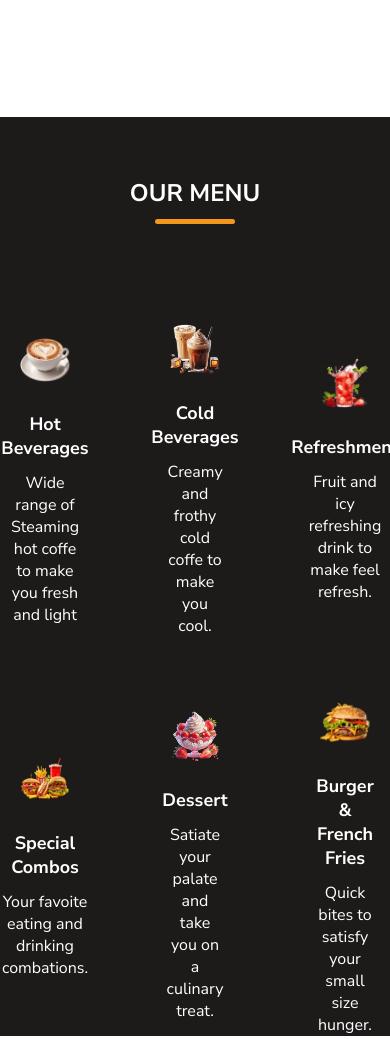
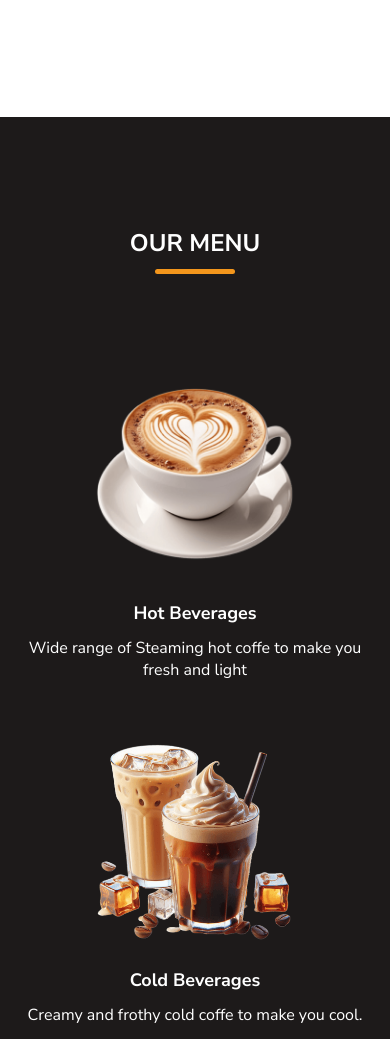
Before and after one commit to Endrit06/ProjektFrontend, a plain HTML site: page pages/HomePage/index.html in a window 390 px wide. Shown: the part 1690-2729 px from the top of the page. Drawn offline with Linux system fonts and the light colour scheme; a script that the page names is missing; a web font is replaced by a local one.

Commit message:
Completed Menu

```diff
--- a/pages/HomePage/style.css
+++ b/pages/HomePage/style.css
@@ -225,6 +225,7 @@ header .navbar {
 .menu-section{
     color: white;
     background: rgb(29, 26, 26);
+    padding: 50px 0 100px;
 }
 
 
@@ -402,6 +403,7 @@ header .navbar {
 }
 
 
+
 @media screen and (max-width: 360px) {
     .hero-section .hero-details .tittle {
         font-size: 1.4rem;
@@ -520,4 +522,26 @@ header .navbar {
         max-width: 250px;
         aspect-ratio: 1;
     }
+
+    @media screen and (max-width: 1024px){
+    .menu-section .menu-list{
+        gap: 30px;
+    }
+
+    .menu-section .menu-list .menu-item{
+        width: calc(100% / 2 - 30px);
+    }
+
+    .menu-section .menu-list .menu-item .menu-image{
+        max-width: 200px;
+    }
 }
+@media  screen and (max-width: 640px) {
+    .menu-section .menu-list .menu-item{
+        width: 100%;
+    }
+    .menu-section .menu-list{
+        gap: 60px;
+    }
+}
+}
```
